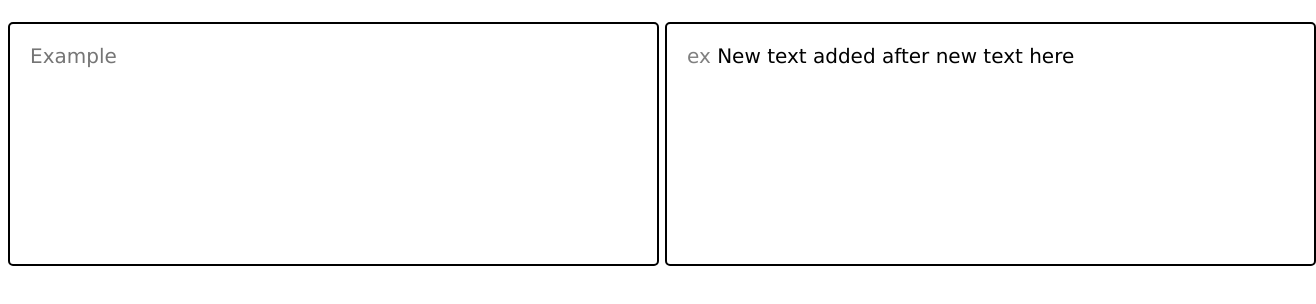
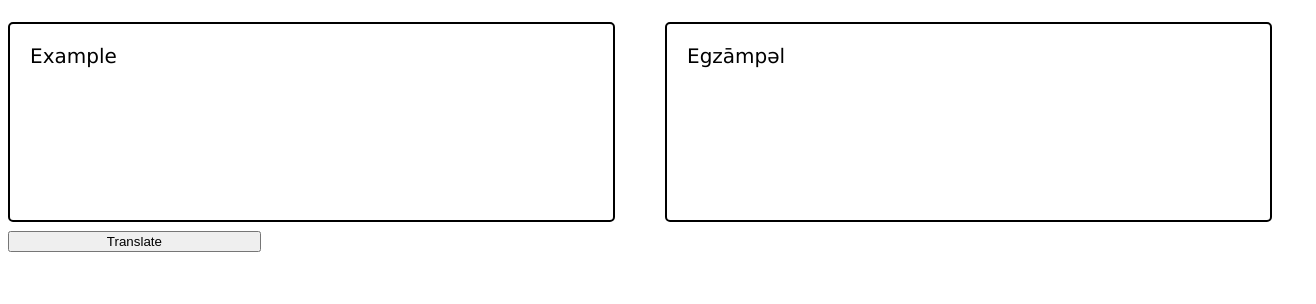
Before and after one commit to harbassan/ingim, a website built with Vite: page index.html in a window 1280 px wide. Shown: the part 162-466 px from the top of the page, 1316 px wide, since content can reach past the window. Built offline with nearby package versions, Linux system fonts and the light colour scheme.

Commit message:
added button

```diff
--- a/src/main.ts
+++ b/src/main.ts
@@ -10,27 +10,21 @@ document.querySelector<HTMLDivElement>('#app')!.innerHTML = `
   </div>
   <div class="output-box">
     <h2>Output:</h2>
-    <p id="output" class="output">
-      <span class="original">ex</span>
-      <span class="changed">New text added after</span>
-  </p>
+    <p id="output" class="output">Egzāmpəl</p>
   </div>
 </div>
+<button>Translate</button>
 `
 
 
 const input = document.getElementById("input") as HTMLInputElement;
 const output = document.getElementById("output");
 
-input.addEventListener("input", () => {
-  output.textContent = `${input.value}`;
+const btn = document.querySelector('button');
+btn.addEventListener('click', () => {
+  output.textContent = `${convert(input.value)}`;
 });
 
-const p = document.querySelector('p');
-const newSpan = document.createElement('span');
-newSpan.classList.add('changed');
-newSpan.textContent = ' new text here';
-p.appendChild(newSpan);
 
 
 window.convert = convert;
--- a/src/style.css
+++ b/src/style.css
@@ -7,11 +7,14 @@ body {
 .box {
   display: flex;
   gap: 50px;
+  width: 100%;
 }
 
 .input-box,
 .output-box {
   flex: 1;
+  flex-shrink: 1;
+  min-width: 0;
 }
 
 .input {
@@ -24,6 +27,11 @@ body {
   resize: none;
   font: inherit;
   color: black;
+  box-sizing: border-box;
+}
+
+.input::placeholder {
+  color: black;
 }
 
 .output {
@@ -32,12 +40,10 @@ body {
   padding: 20px;
   border: 2px solid black;
   border-radius: 5px;
+  margin: 0px;
+  box-sizing: border-box;
 }
 
-.original {
-  color: gray;
+button {
+  width: 20%;
 }
-
-.changed {
-  color: black;
-}
```
